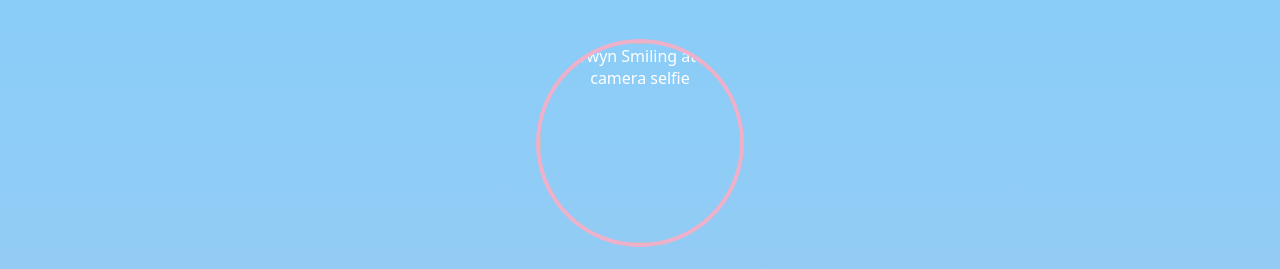
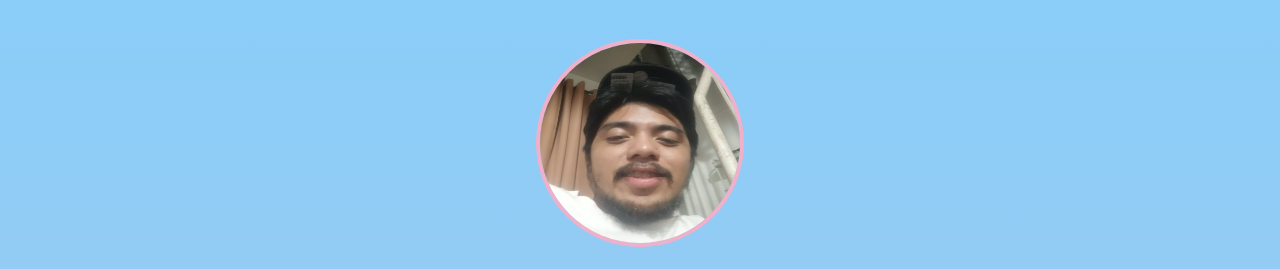
Before and after one commit to erwynkarl5/ScrimbabirthdayGiFt, a plain HTML site: page index.html in a window 1280 px wide. Shown: the part 75-344 px from the top of the page. Drawn offline with Linux system fonts and the light colour scheme; files whose address does not match are found by name; a web font is replaced by a local one.

Commit message:
Fix image source and update HTML structure

```diff
--- a/index.html
+++ b/index.html
@@ -14,7 +14,7 @@
 <body>
     <div id="header">
         <h1 id="title">Today is Erwyn's birthday!</h1>
-        <img src="../img/erwyn.jpg" alt="Erwyn Smiling at the camera selfie" id="selfie">
+        <img src="erwyn.jpg" alt="Erwyn Smiling at the camera selfie" id="selfie">
         <h2 id="age">26 years old</h2>
         <h3 id="bday">10/05/1999</h3>
     </div>
```
